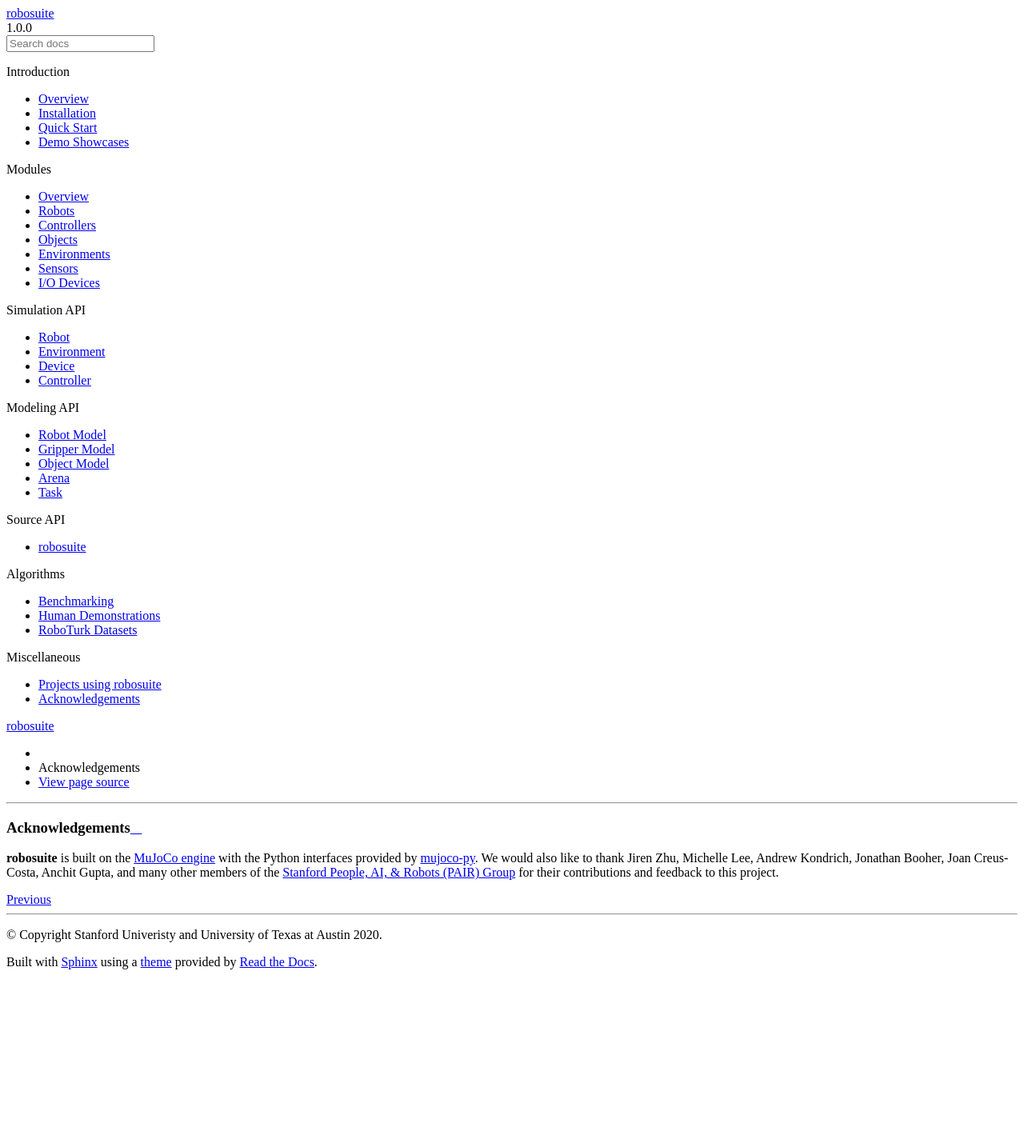
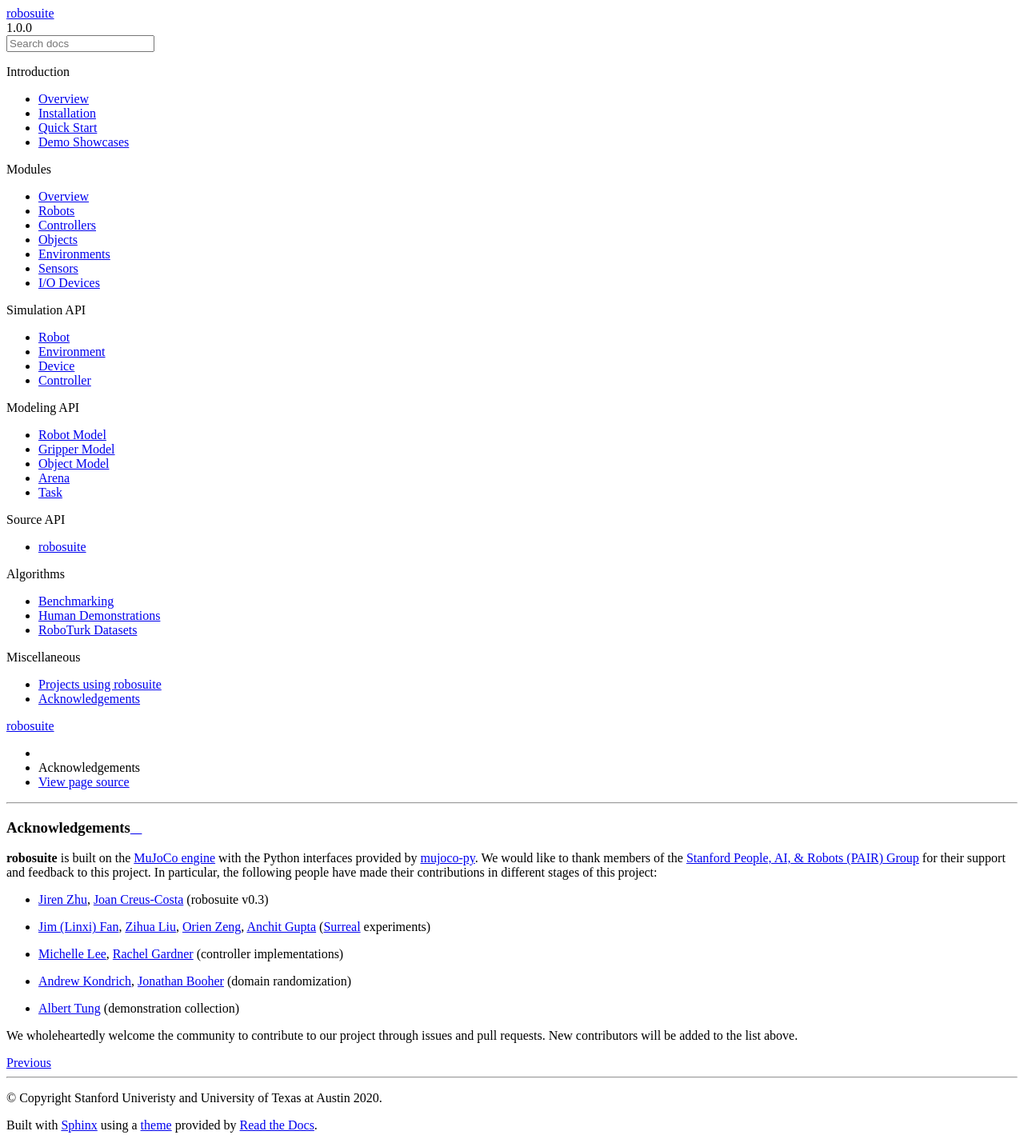
Before and after one commit to ARISE-Initiative/robosuite, a Sphinx documentation site: the page built from docs/acknowledgement.md, in a window 1280 px wide. Shown: the whole page at 80% size. Built offline with Sphinx 7.4.7 and the Read the Docs theme 2.0.0, drawn with Linux system fonts in a browser that asks for light colours; before the commit the page ends 1220 px from its top, so only the background shows below that.

Commit message:
update acknowledgement with contributions of external members

```diff
--- a/docs/acknowledgement.md
+++ b/docs/acknowledgement.md
@@ -1,3 +1,11 @@
 # Acknowledgements
 
-**robosuite** is built on the [MuJoCo engine](http://www.mujoco.org/) with the Python interfaces provided by [mujoco-py](https://github.com/openai/mujoco-py). We would also like to thank Jiren Zhu, Michelle Lee, Andrew Kondrich, Jonathan Booher, Joan Creus-Costa, Anchit Gupta, and many other members of the [Stanford People, AI, & Robots (PAIR) Group](http://pair.stanford.edu/) for their contributions and feedback to this project.
+**robosuite** is built on the [MuJoCo engine](http://www.mujoco.org/) with the Python interfaces provided by [mujoco-py](https://github.com/openai/mujoco-py). We would like to thank members of the [Stanford People, AI, & Robots (PAIR) Group](http://pair.stanford.edu/) for their support and feedback to this project. In particular, the following people have made their contributions in different stages of this project:
+
+- [Jiren Zhu](https://github.com/jirenz), [Joan Creus-Costa](https://github.com/jcreus) (robosuite v0.3)
+- [Jim (Linxi) Fan](http://jimfan.me/), [Zihua Liu](https://www.linkedin.com/in/zihua-liu/), [Orien Zeng](https://www.linkedin.com/in/orien-zeng-054589b6/), [Anchit Gupta](https://www.linkedin.com/in/anchitgupta/) ([Surreal](http://surreal.stanford.edu/) experiments)
+- [Michelle Lee](http://stanford.edu/~mishlee/), [Rachel Gardner](https://www.linkedin.com/in/rachel0/) (controller implementations)
+- [Andrew Kondrich](http://www.andrewkondrich.com/), [Jonathan Booher](https://web.stanford.edu/~jaustinb/) (domain randomization)
+- [Albert Tung](https://www.linkedin.com/in/albert-tung3/) (demonstration collection)
+
+We wholeheartedly welcome the community to contribute to our project through issues and pull requests. New contributors will be added to the list above.
```
